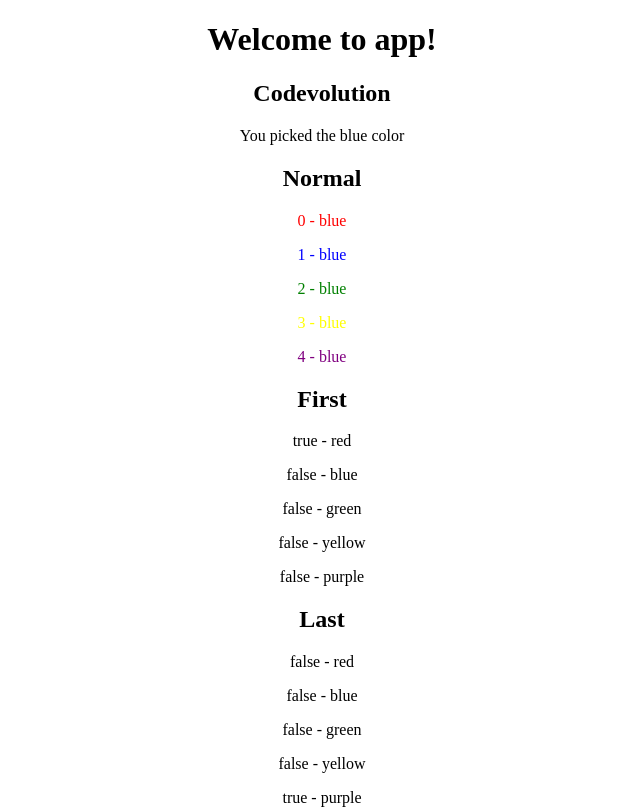
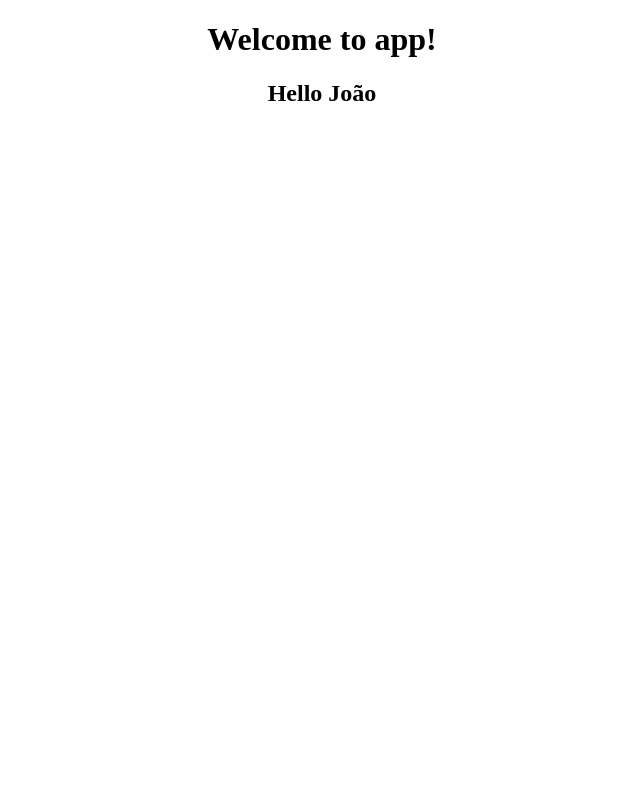
Before and after one commit to joaolessab/angular6-scratch, an Angular app in the folder structure-directives/: page / in a window 1280 px wide. Shown: the top 809 px of the page, without its empty margins (318-958 px from the left). Built offline with nearby package versions, Linux system fonts and the light colour scheme.

Commit message:
Sending Data from Parent do Child

```diff
--- a/structure-directives/src/app/app.component.html
+++ b/structure-directives/src/app/app.component.html
@@ -4,5 +4,6 @@
     Welcome to {{ title }}!
   </h1>
 
-  <app-test></app-test>
+  <!--app-test></app-test-->
+  <app-testing [parentData]="appName"></app-testing>
 </div>
--- a/structure-directives/src/app/app.component.ts
+++ b/structure-directives/src/app/app.component.ts
@@ -7,4 +7,5 @@
 })
 export class AppComponent {
   title = 'app';
+  public appName = "João";
 }
--- a/structure-directives/src/app/app.module.ts
+++ b/structure-directives/src/app/app.module.ts
@@ -4,12 +4,14 @@
 
 import { AppComponent } from './app.component';
 import { TestComponent } from './test/test.component';
+import { TestingComponent } from './testing/testing.component';
 
 
 @NgModule({
   declarations: [
     AppComponent,
-    TestComponent
+    TestComponent,
+    TestingComponent
   ],
   imports: [
     BrowserModule
--- /dev/null
+++ b/structure-directives/src/app/testing/testing.component.ts
@@ -0,0 +1,22 @@
+import { Component, OnInit, Input } from '@angular/core';
+
+@Component({
+  selector: 'app-testing',
+  template: `
+    <h2>{{"Hello " + parentData}}</h2>
+    <!--h2>{{"Hello " + name}}</h2-->
+  `,
+  styleUrls: ['./testing.component.css']
+})
+export class TestingComponent implements OnInit {
+
+  //Getting parentData
+  @Input() public parentData;
+  //@Input('parentData') public name;
+
+  constructor() { }
+
+  ngOnInit() {
+  }
+
+}
```
Also changed, not shown: structure-directives/src/app/testing/testing.component.css (added).
